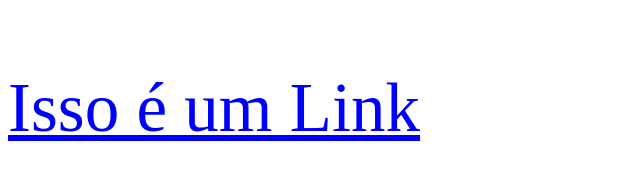
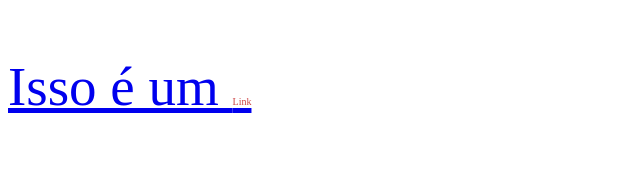
Before and after one commit to NichLim/PraticaSoftware_Nicholas_Lima, a plain HTML site: page index.html in a window 1280 px wide. Shown: the whole page, without its empty margins (0-640 px from the left). Drawn offline with Linux system fonts and the light colour scheme.

Commit message:
update: index.css

```diff
--- a/index.css
+++ b/index.css
@@ -1,4 +1,20 @@
-a{
-    font-size: 69px;
-    color: blue;
+.link{
+    color: #B00B;
+    font-size: 10px;
 }
+
+p{
+    font-size: 55px;
+}
+
+.align-left{
+    text-align: left;
+}
+
+.align-center{
+    text-align: center;
+}
+
+.align-right{
+    text-align: right;
+}
--- a/index.html
+++ b/index.html
@@ -12,7 +12,9 @@
 
 <body>
     <a id="link-gigante" href="https://www.youtube.com/watch?v=dQw4w9WgXcQ" target="_blank">
-        <p>Isso é um Link</p>
+        <p>
+        Isso é um <span class="link">Link</span>
+        </p>
     </a>
 </body>
 </html>
```
